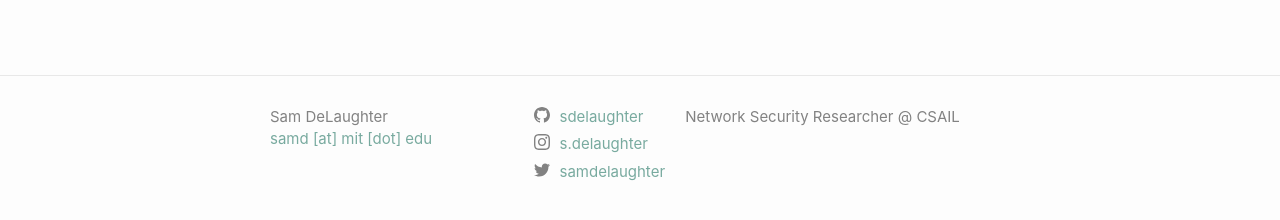
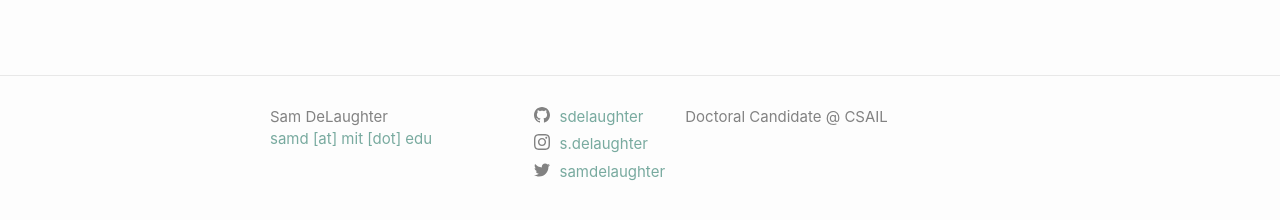
Before and after one commit to sdelaughter/sdelaughter.github.io, a Jekyll site: the page built from resume.md, in a window 1280 px wide. Shown: the part 657-877 px from the top of the page. Built offline with Jekyll 4.4.1, drawn with Linux system fonts in a browser that asks for light colours.

Commit message:
Update _config.yml

```diff
--- a/_config.yml
+++ b/_config.yml
@@ -23,7 +23,7 @@ include: [".well-known"]
 title: Sam DeLaughter
 email: samd [at] mit [dot] edu
 description: >- # this means to ignore newlines until "baseurl:"
-  Network Security Researcher @ CSAIL
+  Doctoral Candidate @ CSAIL
 baseurl: "" # the subpath of your site, e.g. /blog
 url: "https://sdelaughter.github.io" # the base hostname & protocol for your site, e.g. http://example.com
 twitter_username: samdelaughter
```
